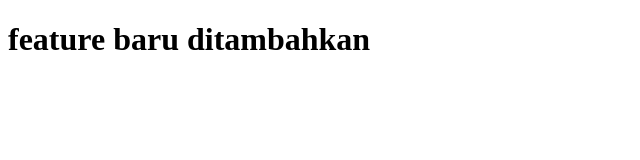
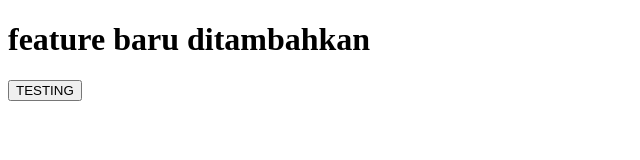
Before and after one commit to kokolopo/belajar-github, a plain HTML site: page index.html in a window 1280 px wide. Shown: the whole page, without its empty margins (0-640 px from the left). Drawn offline with Linux system fonts and the light colour scheme.

Commit message:
add new feature

```diff
--- a/index.html
+++ b/index.html
@@ -10,5 +10,6 @@
    <h1>
        feature baru ditambahkan
    </h1>
+   <button>TESTING</button>
 </body>
 </html>
```
